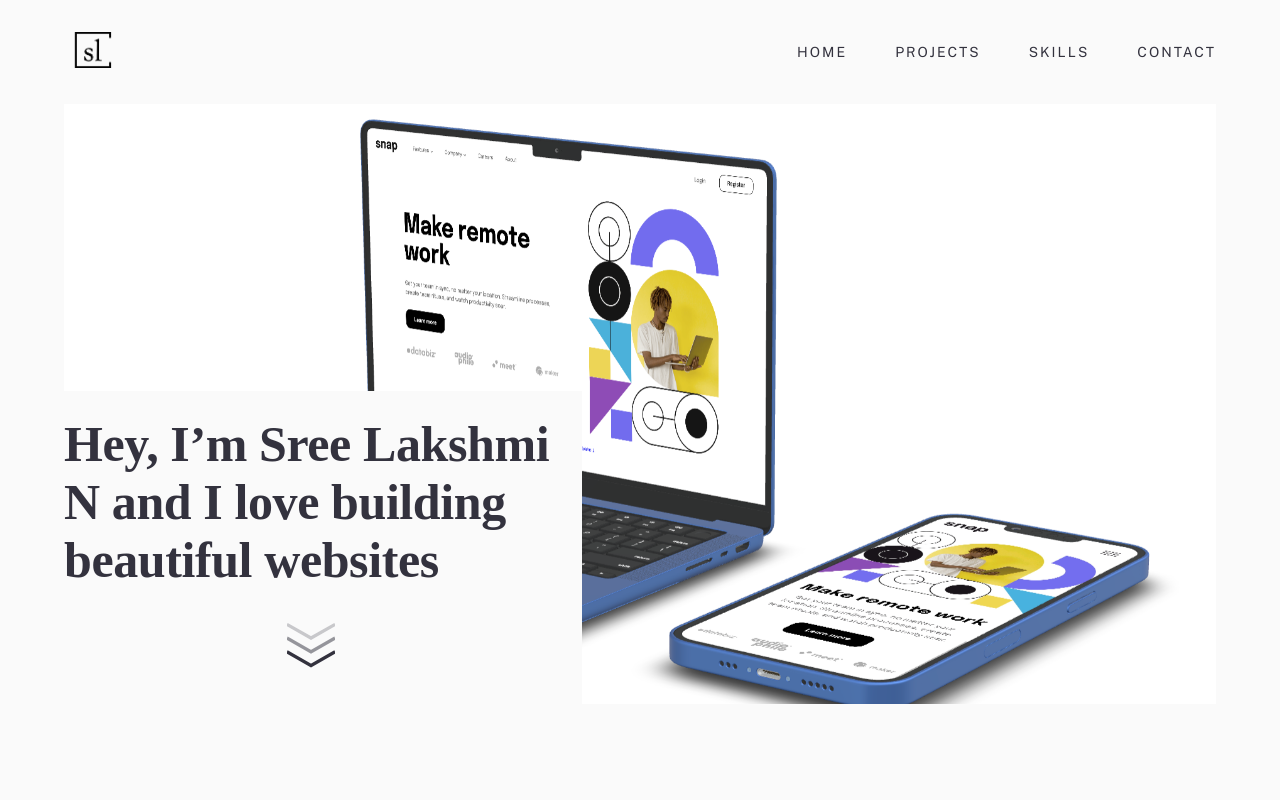
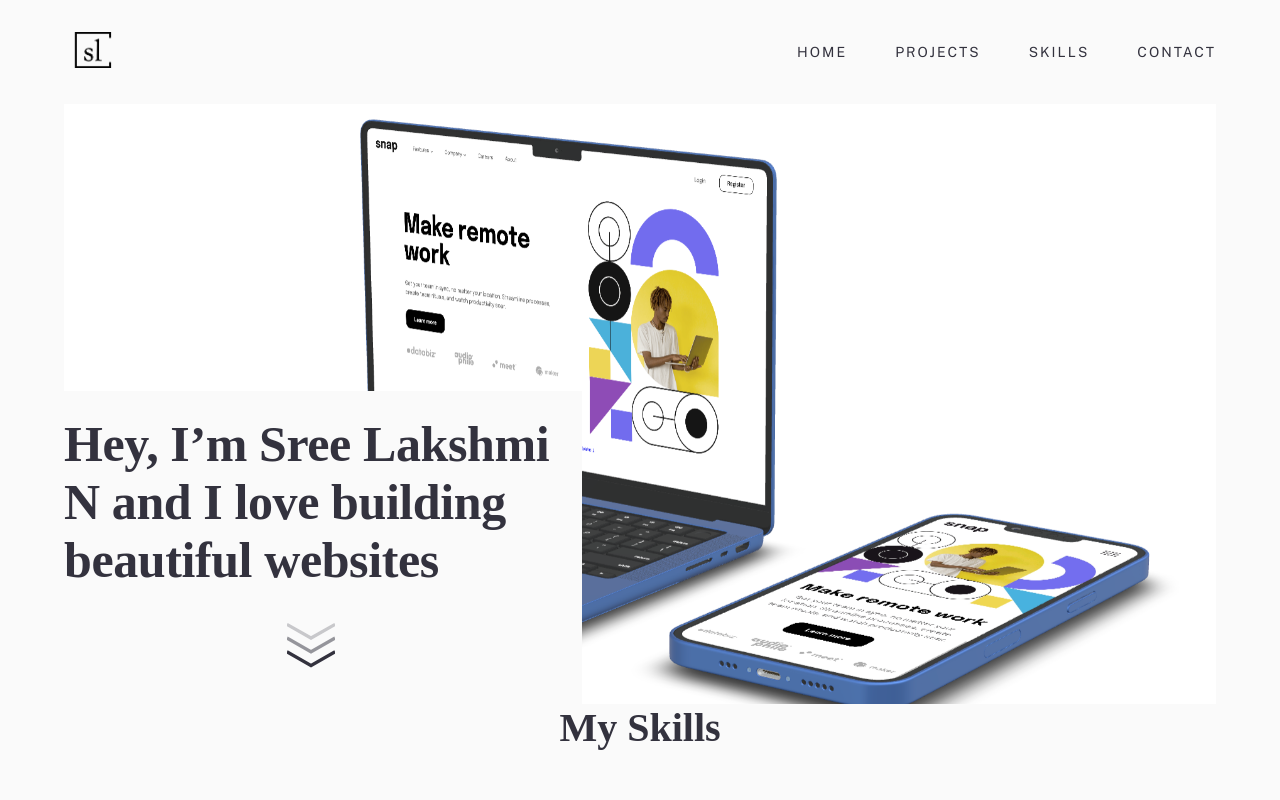
Before and after one commit to sree-lakshmi-n/portfolio, a React (Create React App) app: page / in a window 1280 px wide. Shown: the top 800 px of the page. Built offline with nearby package versions, Linux system fonts and the light colour scheme; a web font is replaced by a local one.

Commit message:
added SkillsSection component

```diff
--- a/src/pages/Home/Home.js
+++ b/src/pages/Home/Home.js
@@ -4,6 +4,7 @@ import HeroSection from "../../components/HeroSection/HeroSection";
 import React from "react";
 import ProjectsSection from "../../components/ProjectsSection/ProjectsSection";
 import ScrollBtn from "../../components/ScrollBtn/ScrollBtn";
+import SkillsSection from "../../components/SkillsSection/SkillsSection";
 
 export default function Home() {
   return (
@@ -11,6 +12,7 @@ export default function Home() {
       <Header />
       <ScrollBtn />
       <HeroSection />
+      <SkillsSection />
       <ProjectsSection />
     </div>
   );
```
